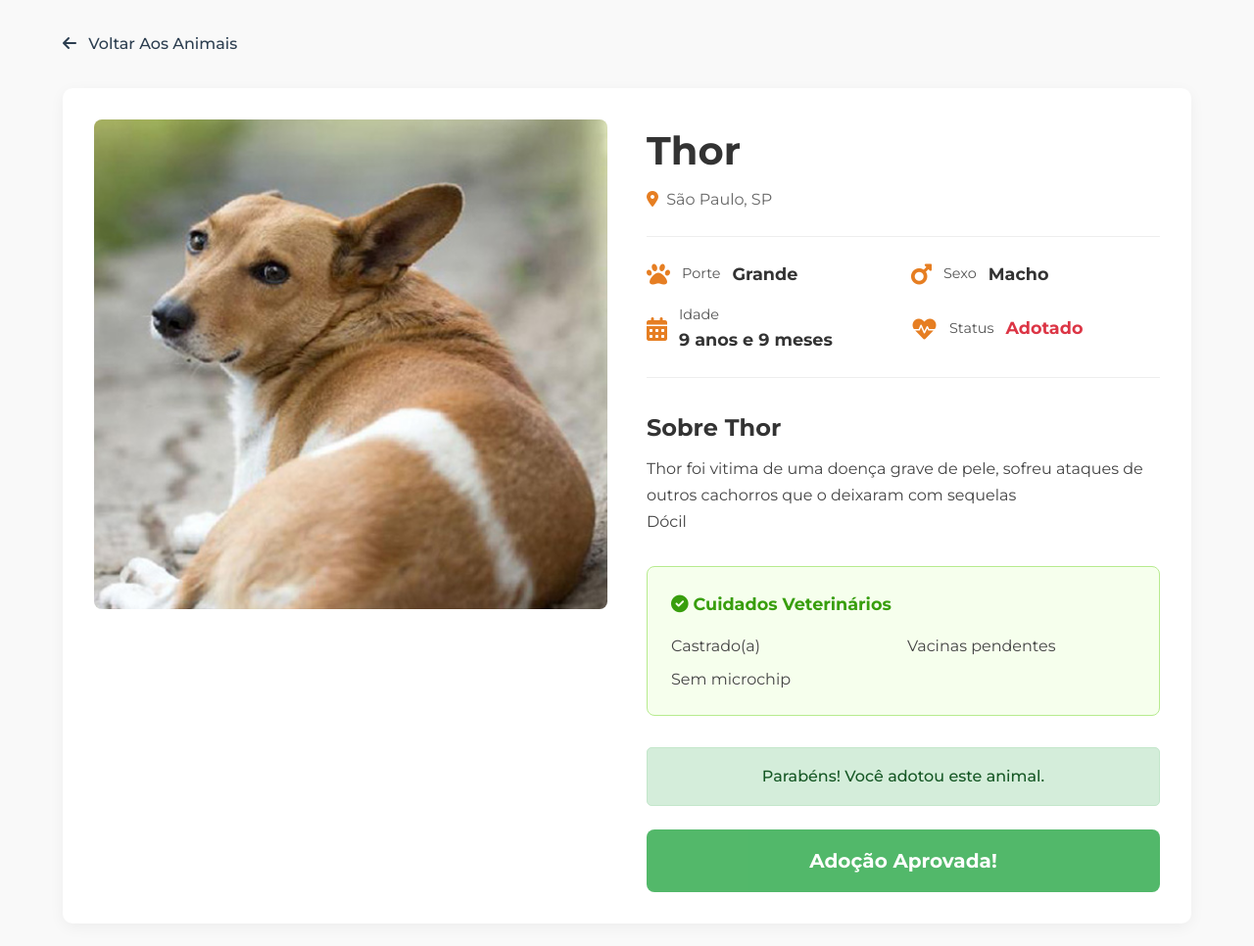
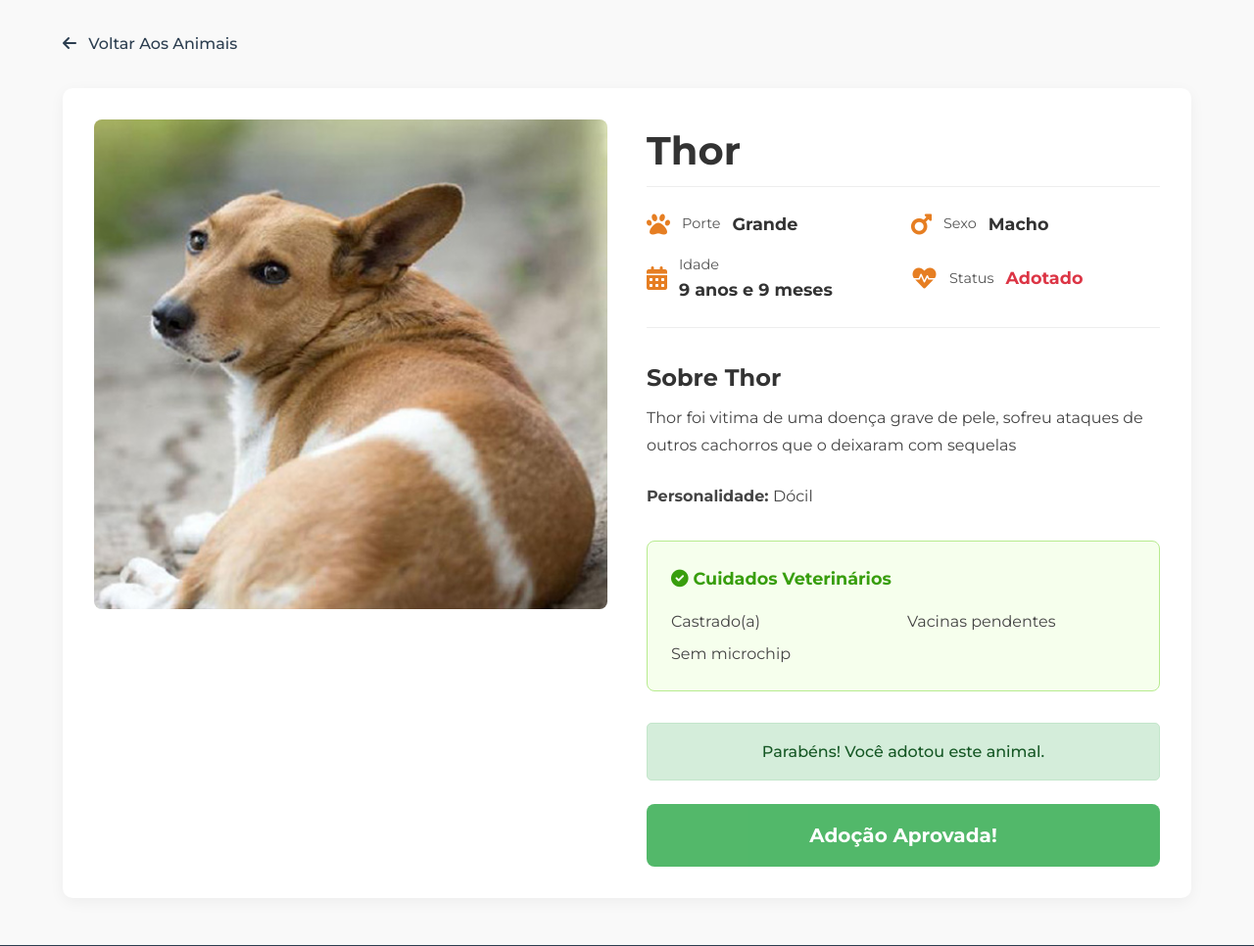
Before and after one commit to Kaio-fig/ajudaPet, a PHP site: page /animal_detalhes.php?id=2 in a window 1280 px wide. Shown: the top 966 px of the page at 98% size. Run offline with PHP 8.4, Linux system fonts and the light colour scheme; a user stored in the database is signed in; data comes from the database, SQL or seed files in the repository; data that the repository does not hold is empty.

Commit message:
pequenas mudanças

```diff
--- a/animal_detalhes.php
+++ b/animal_detalhes.php
@@ -210,7 +210,6 @@ elseif (isset($_SESSION['solicitante_id']) && $animal['status'] == 'Disponível'
 
             <div class="detalhe-info">
                 <h1><?php echo htmlspecialchars($animal['nome']); ?></h1>
-                <p class="localizacao"><i class="fas fa-map-marker-alt"></i> São Paulo, SP</p>
                 <div class="info-grid">
                     <div>
                         <i class="fas fa-paw icon-porte"></i>
@@ -239,7 +238,8 @@ elseif (isset($_SESSION['solicitante_id']) && $animal['status'] == 'Disponível'
                 </div>
                 <h2>Sobre <?php echo htmlspecialchars($animal['nome']); ?></h2>
                 <p><?php echo nl2br(htmlspecialchars($animal['descricao_historia'] ?? '...')); ?></p>
-                <p><?php echo nl2br(htmlspecialchars($animal['personalidade'] ?? '...')); ?></p>
+                <br>
+                <p><b>Personalidade: </b><?php echo nl2br(htmlspecialchars($animal['personalidade'] ?? '...')); ?></p>
                 <div class="cuidados-box">
                     <strong><i class="fas fa-check-circle"></i> Cuidados Veterinários</strong>
                     <ul>
--- a/meus_pedidos.php
+++ b/meus_pedidos.php
@@ -62,7 +62,7 @@ if (isset($_SESSION['solicitante_id'])) {
 
     <header class="navbar">
         <div class="container">
-            <a href="index.php" class="logo">Ajuda pet</a>
+            <a href="index.php" class="logo">Meus pedidos</a>
             <nav>
                 <ul>
                     <li><a href="index.php">Início</a></li>
--- a/perfil.php
+++ b/perfil.php
@@ -56,7 +56,7 @@ if (isset($_SESSION['solicitante_id'])) {
 
     <header class="navbar">
         <div class="container">
-            <a href="index.php" class="logo">Pet & Tudo Mais</a>
+            <a href="index.php" class="logo">Meu perfil</a>
             <nav>
                 <ul>
                     <li><a href="index.php">Início</a></li>
```
